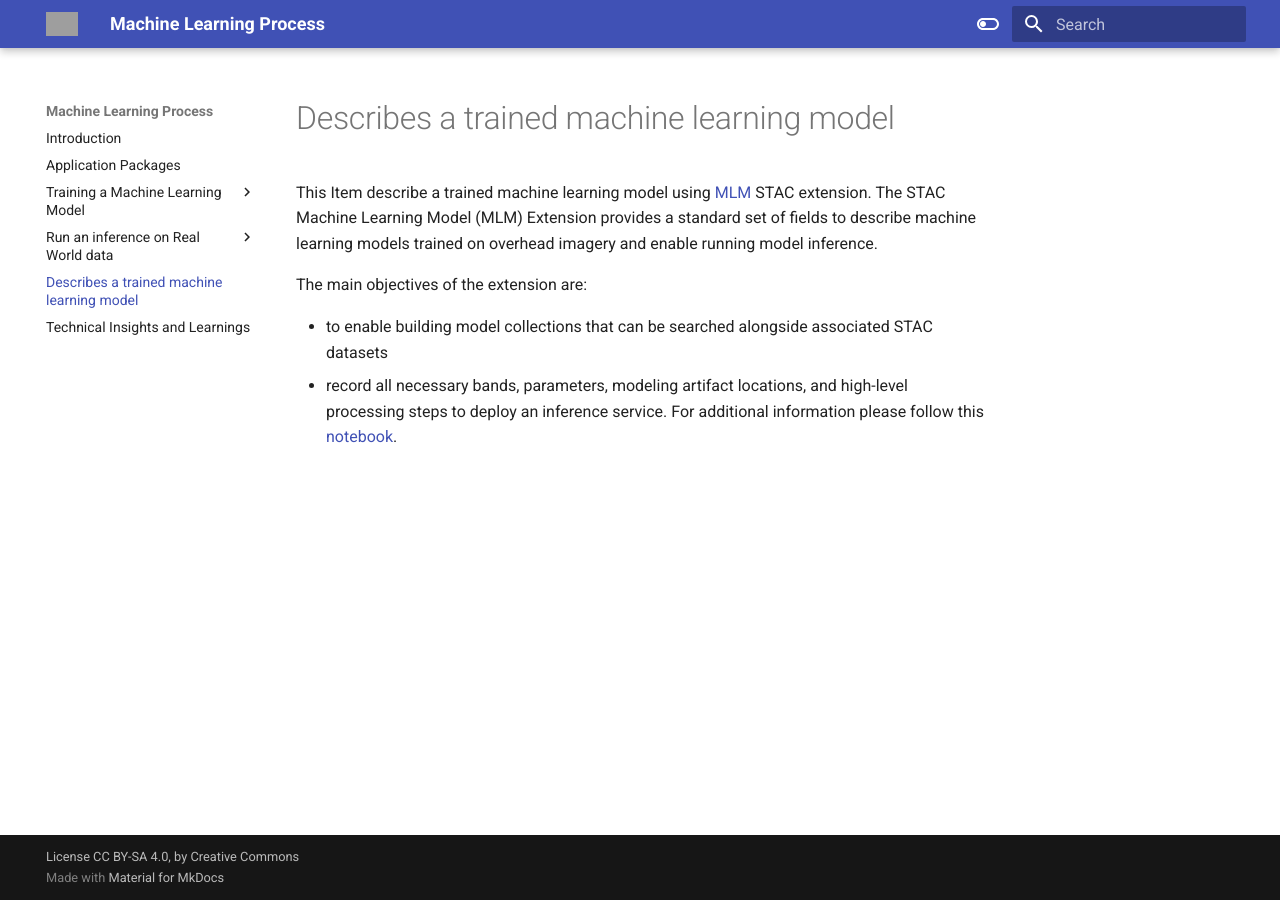
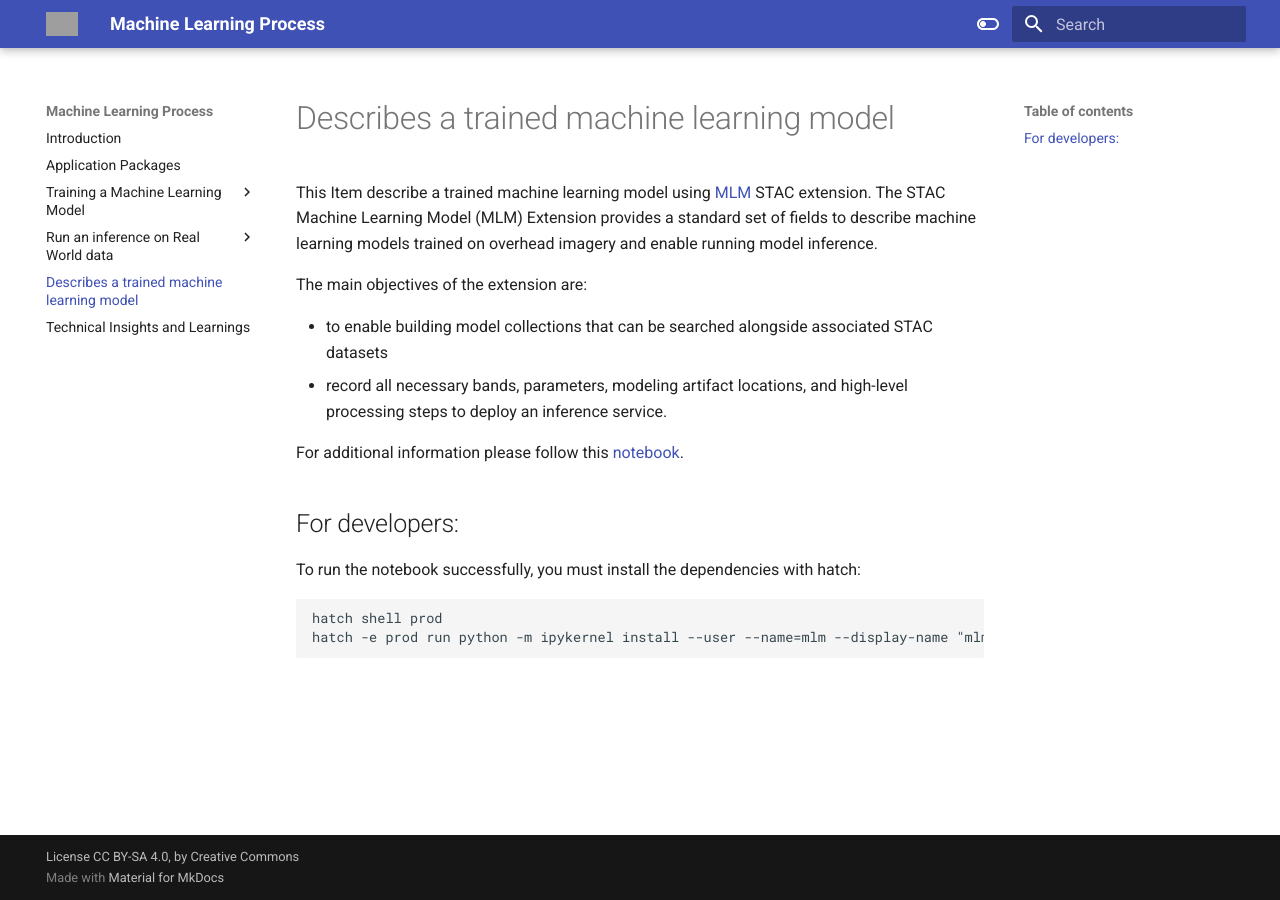
Before and after one commit to simonevaccari/machine-learning-process, an MkDocs documentation site: the page built from docs/mlm.md, in a window 1280 px wide. Built offline with MkDocs 1.6.1 and Material for MkDocs 9.7.7, drawn with Linux system fonts in a browser that asks for light colours; grey boxes are pictures that could not be loaded.

Commit message:
docs: add for developers section

````diff
--- a/docs/mlm.md
+++ b/docs/mlm.md
@@ -5,4 +5,13 @@ The main objectives of the extension are:
 
 - to enable building model collections that can be searched alongside associated STAC datasets
 - record all necessary bands, parameters, modeling artifact locations, and high-level processing steps to deploy an inference service.
+
 For additional information please follow this [notebook](../MLM/Describe-MLmodel.ipynb).
+
+## For developers:
+To run the notebook successfully, you must install the dependencies with hatch:
+
+```
+hatch shell prod
+hatch -e prod run python -m ipykernel install --user --name=mlm --display-name "mlm"
+```
````
